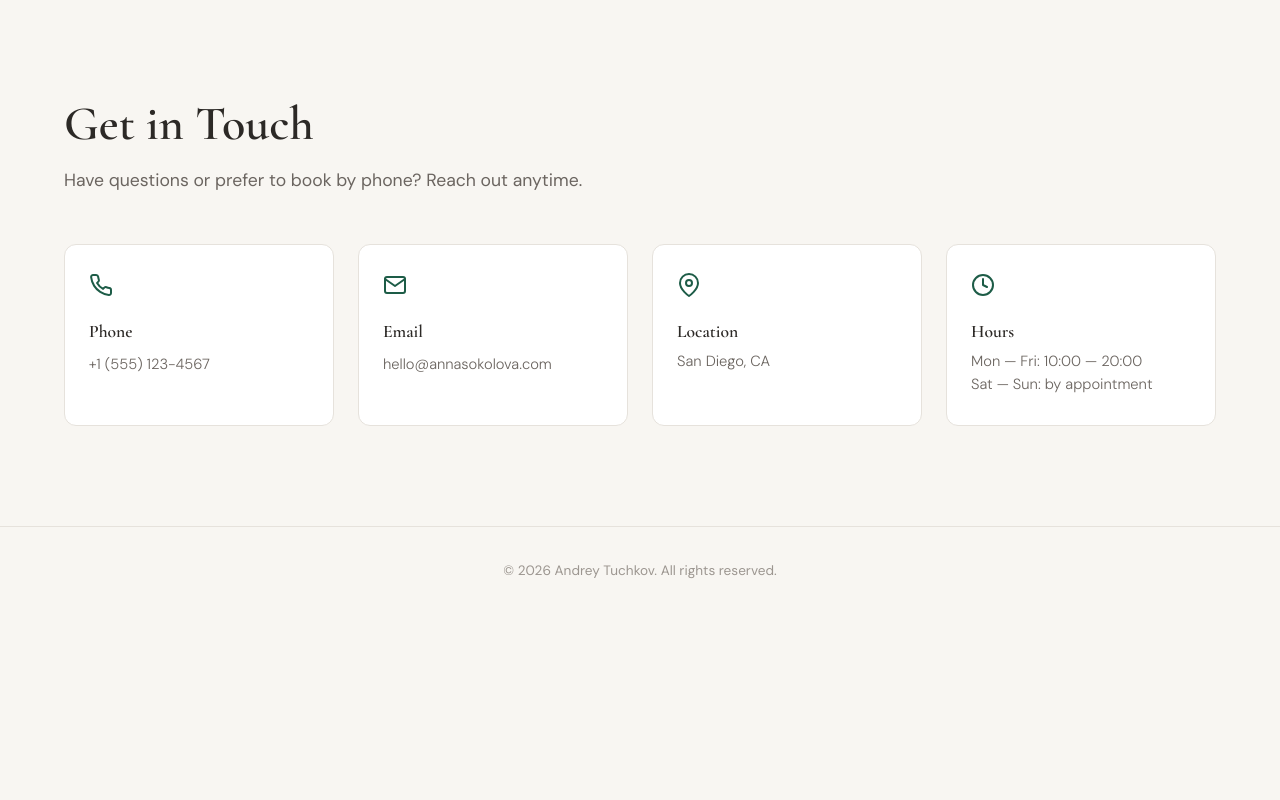
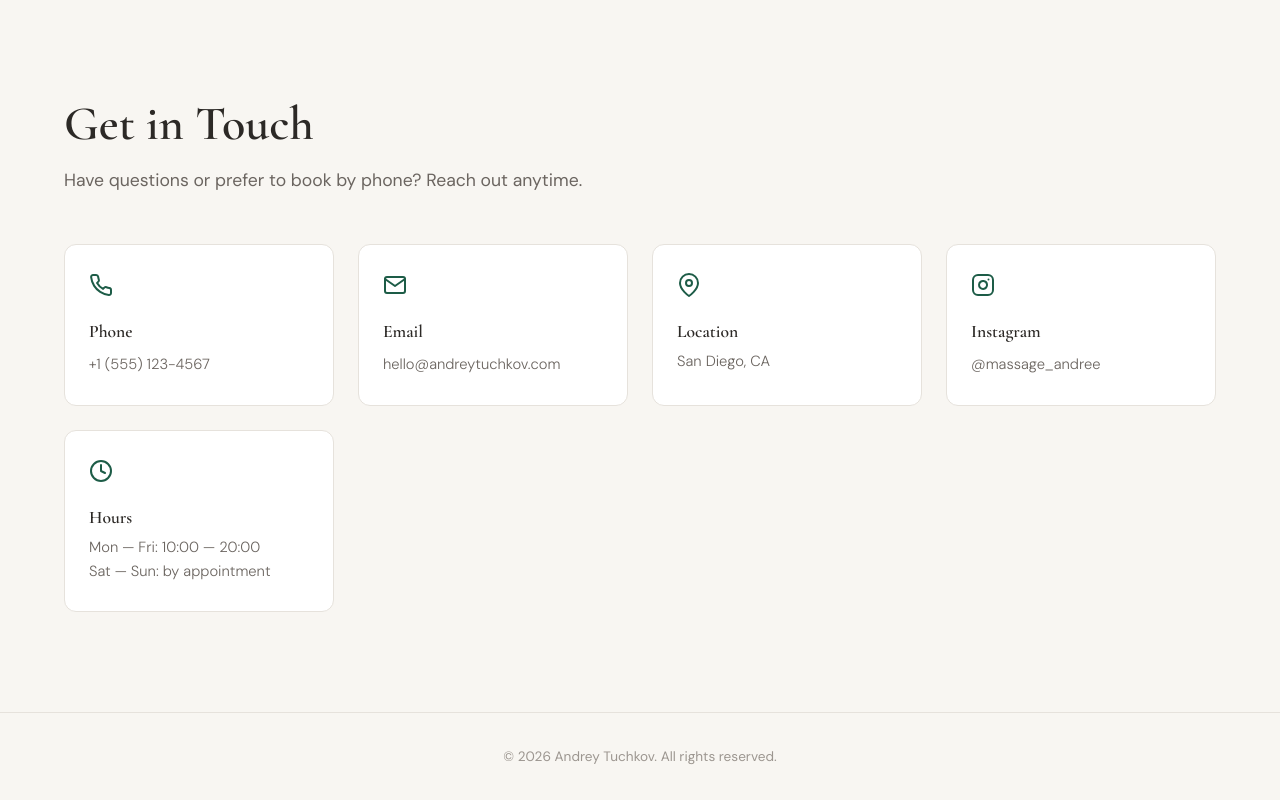
Before and after one commit to alexnosevichdev/massage, a website: page public/index.html in a window 1280 px wide. Shown: the part 3510-4310 px from the top of the page. Before the commit the page ends 4124 px from the top, so only its background shows below. Drawn offline with nearby package versions, Linux system fonts and the light colour scheme.

Commit message:
update info

```diff
--- a/public/index.html
+++ b/public/index.html
@@ -263,12 +263,17 @@
           <div class="contact-card">
             <svg width="24" height="24" viewBox="0 0 24 24" fill="none" stroke="currentColor" stroke-width="2" stroke-linecap="round" stroke-linejoin="round"><path d="M4 4h16c1.1 0 2 .9 2 2v12c0 1.1-.9 2-2 2H4c-1.1 0-2-.9-2-2V6c0-1.1.9-2 2-2z"/><polyline points="22,6 12,13 2,6"/></svg>
             <h3>Email</h3>
-            <a href="mailto:hello@annasokolova.com">hello@annasokolova.com</a>
+            <a href="mailto:hello@andreytuchkov.com">hello@andreytuchkov.com</a>
           </div>
           <div class="contact-card">
             <svg width="24" height="24" viewBox="0 0 24 24" fill="none" stroke="currentColor" stroke-width="2" stroke-linecap="round" stroke-linejoin="round"><path d="M21 10c0 7-9 13-9 13s-9-6-9-13a9 9 0 0 1 18 0z"/><circle cx="12" cy="10" r="3"/></svg>
             <h3>Location</h3>
             <p>San Diego, CA</p>
+          </div>
+          <div class="contact-card">
+            <svg width="24" height="24" viewBox="0 0 24 24" fill="none" stroke="currentColor" stroke-width="2" stroke-linecap="round" stroke-linejoin="round"><rect x="2" y="2" width="20" height="20" rx="5"/><path d="M16 11.37A4 4 0 1 1 12.63 8 4 4 0 0 1 16 11.37z"/><line x1="17.5" y1="6.5" x2="17.51" y2="6.5"/></svg>
+            <h3>Instagram</h3>
+            <a href="https://www.instagram.com/massage_andree" target="_blank" rel="noopener noreferrer">@massage_andree</a>
           </div>
           <div class="contact-card">
             <svg width="24" height="24" viewBox="0 0 24 24" fill="none" stroke="currentColor" stroke-width="2" stroke-linecap="round" stroke-linejoin="round"><circle cx="12" cy="12" r="10"/><polyline points="12 6 12 12 16 14"/></svg>
--- a/public/style.css
+++ b/public/style.css
@@ -700,6 +700,9 @@ img { max-width: 100%; height: auto; display: block; }
   font-size: 0.9rem;
 }
 
+.success { color: var(--color-success); }
+.error   { color: var(--color-danger); }
+
 /* ═══════════════════════════════════════════════════════
    CONTACTS
    ═══════════════════════════════════════════════════════ */
```
